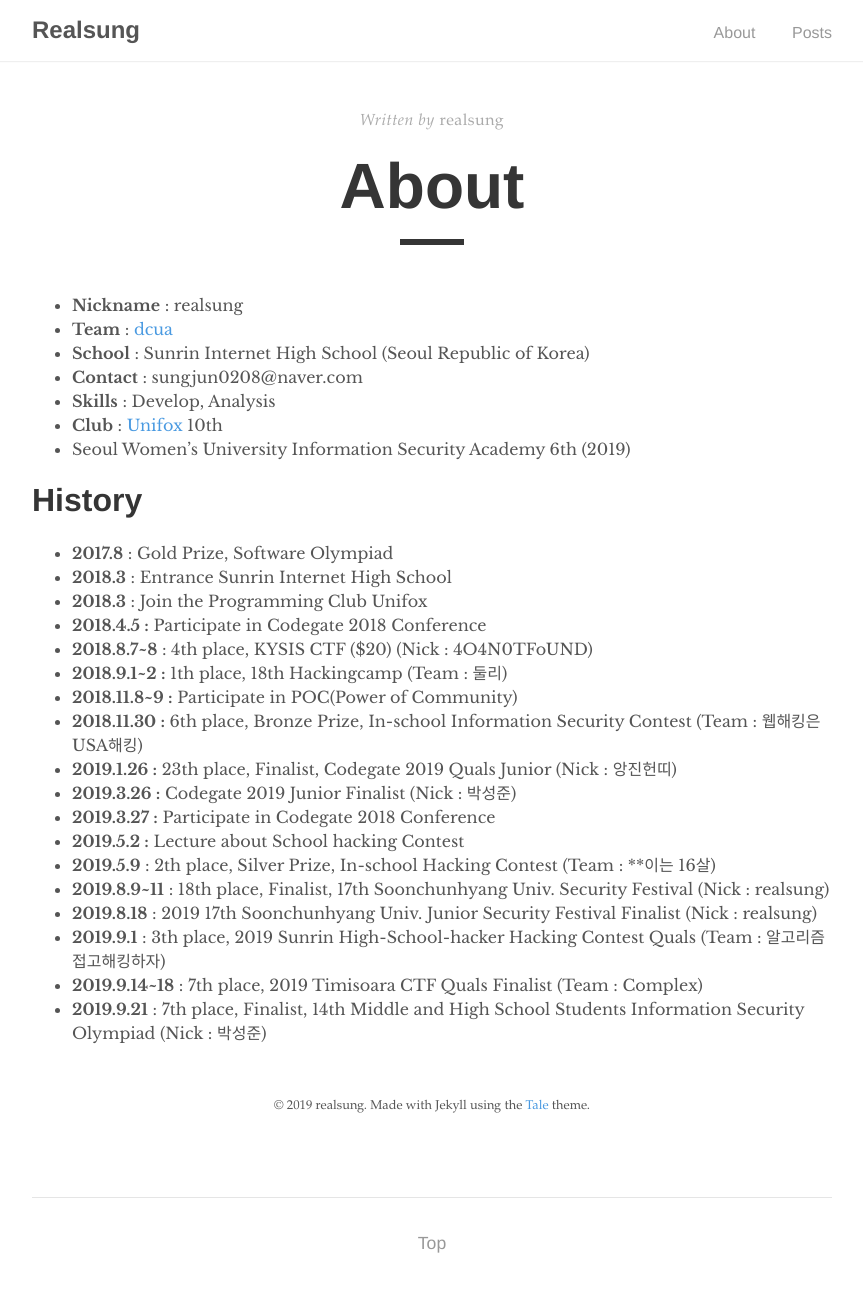
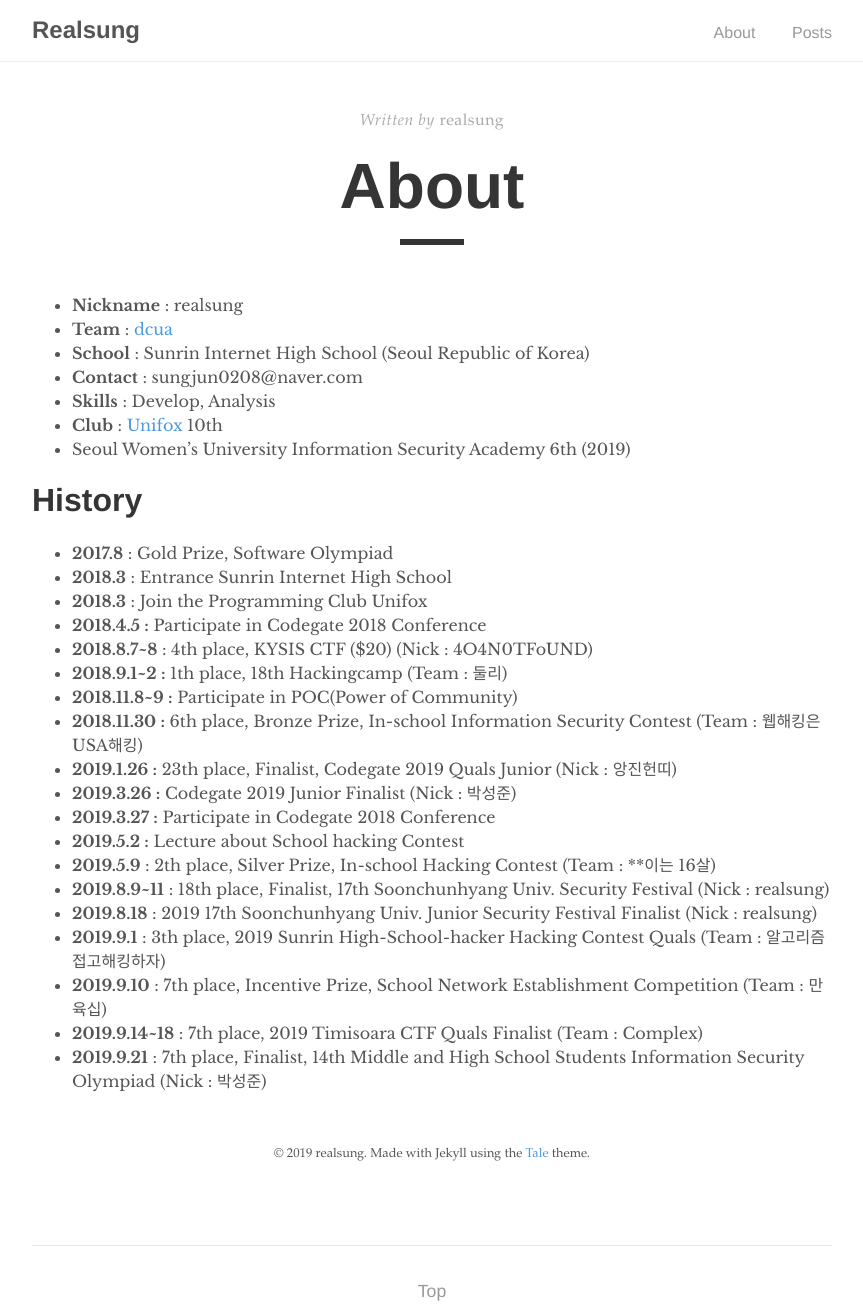
Before and after one commit to realsung/realsung.github.io_backup, a Jekyll site: the page built from about.md, in a window 1280 px wide. Shown: the whole page, without its empty margins (208-1071 px from the left). Built offline with Jekyll 4.4.1, drawn with Linux system fonts in a browser that asks for light colours; before the commit the page ends 1257 px from its top, so only the background shows below that.

Commit message:
add nework competition

```diff
--- a/about.md
+++ b/about.md
@@ -30,5 +30,6 @@ permalink: /about/
 - __2019.8.9~11__ : 18th place, Finalist, 17th Soonchunhyang Univ. Security Festival (Nick : realsung)
 - __2019.8.18__ : 2019 17th Soonchunhyang Univ. Junior Security Festival Finalist (Nick : realsung)
 - __2019.9.1__ : 3th place, 2019 Sunrin High-School-hacker Hacking Contest Quals (Team : 알고리즘접고해킹하자)
+- __2019.9.10__ : 7th place, Incentive Prize, School Network Establishment Competition (Team : 만육십)
 - __2019.9.14~18__ : 7th place, 2019 Timisoara CTF Quals Finalist (Team : Complex)
 - __2019.9.21__ : 7th place, Finalist, 14th Middle and High School Students Information Security Olympiad (Nick : 박성준)
```
